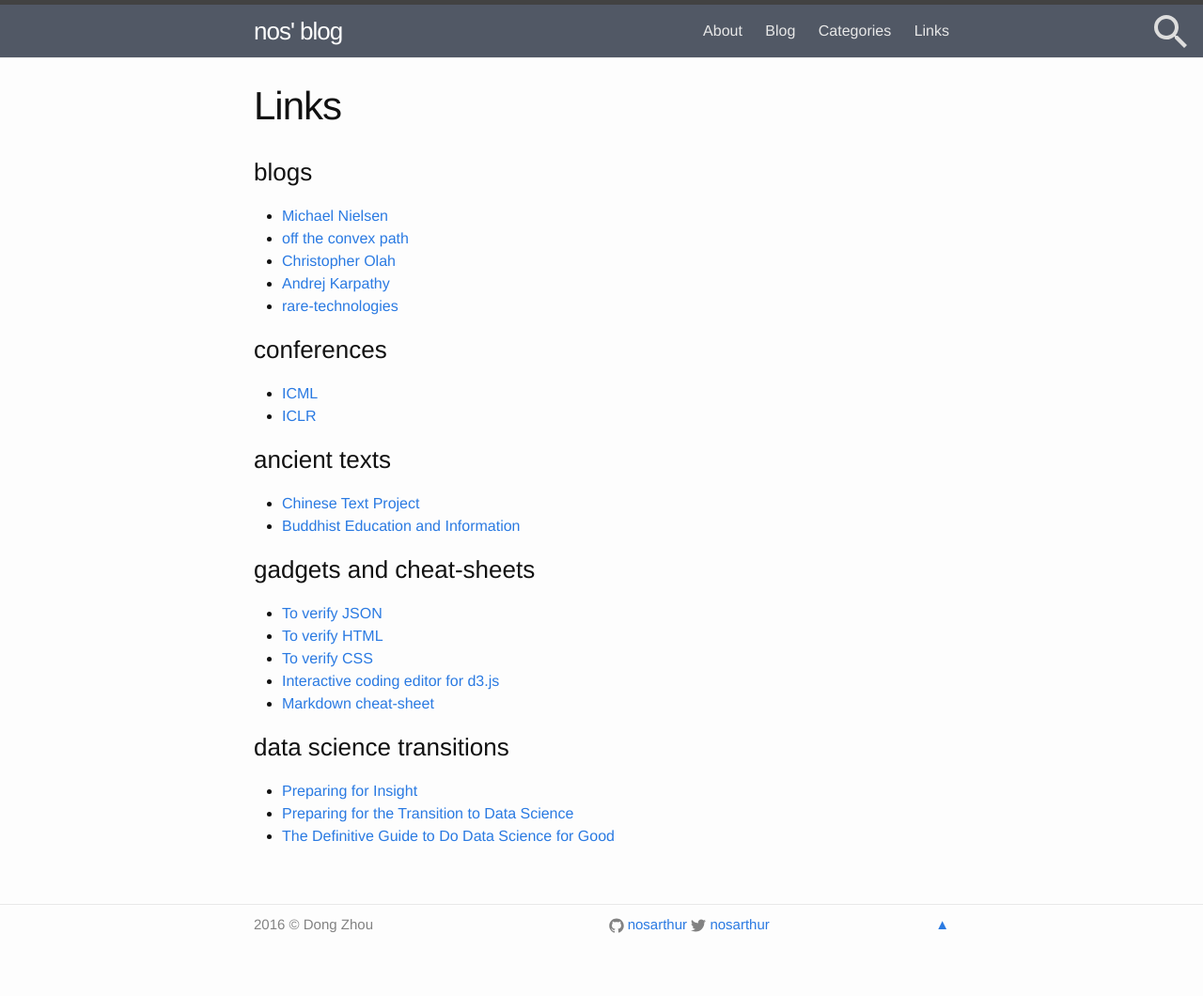
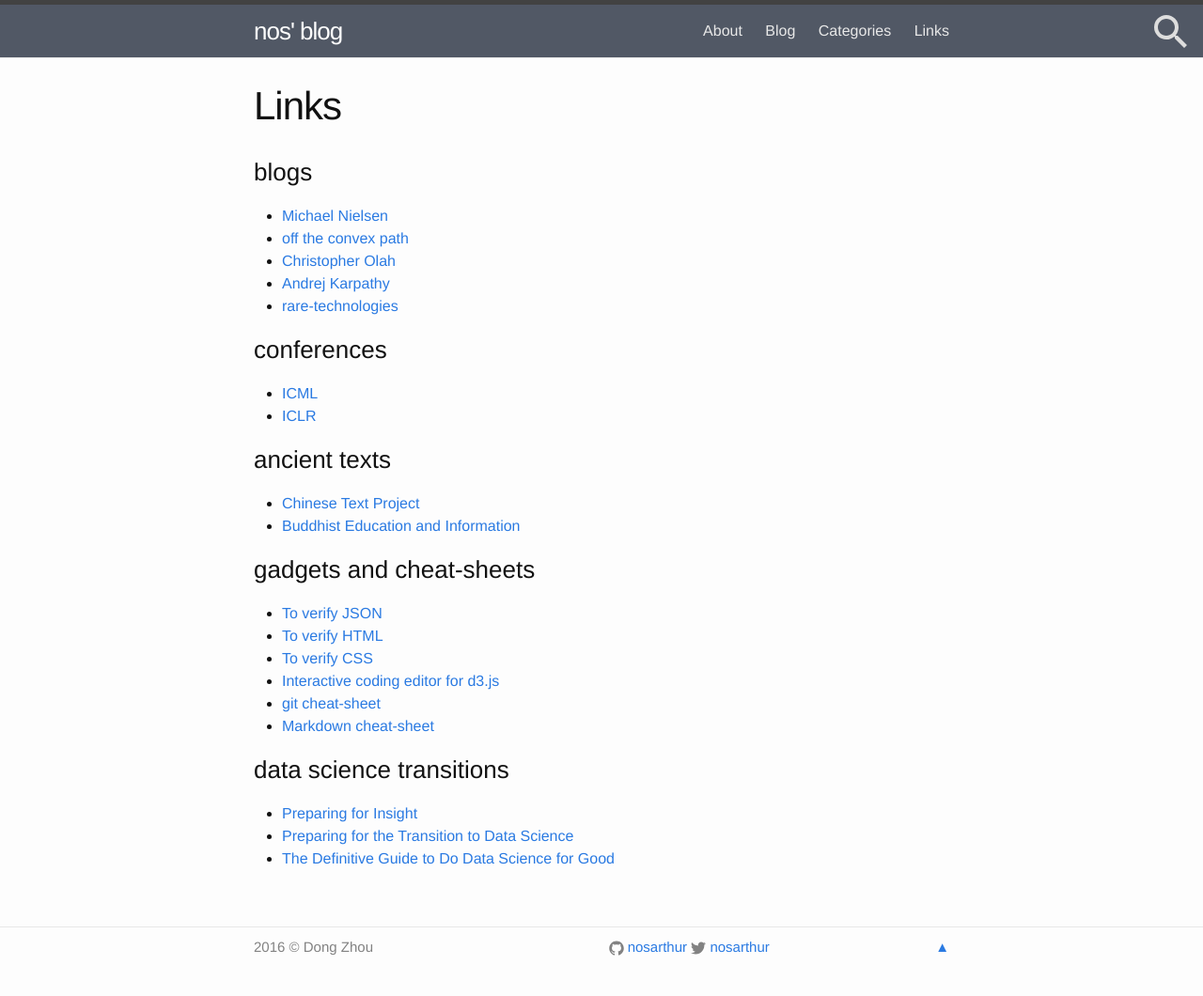
Before and after one commit to nosarthur/nosarthur.github.io, a Jekyll site: the page built from links.md, in a window 1280 px wide. Shown: the whole page at 94% size. Built offline with Jekyll 4.4.1, drawn with Linux system fonts in a browser that asks for light colours; before the commit the page ends 1036 px from its top, so only the background shows below that.

Commit message:
add content

```diff
--- a/links.md
+++ b/links.md
@@ -27,6 +27,7 @@ permalink: /links/
 * [To verify HTML][html]
 * [To verify CSS][css]
 * [Interactive coding editor for d3.js][d3]
+* [git cheat-sheet](http://zackperdue.com/tutorials/super-useful-need-to-know-git-commands)
 * [Markdown cheat-sheet][md]
 
 ### data science transitions
```
